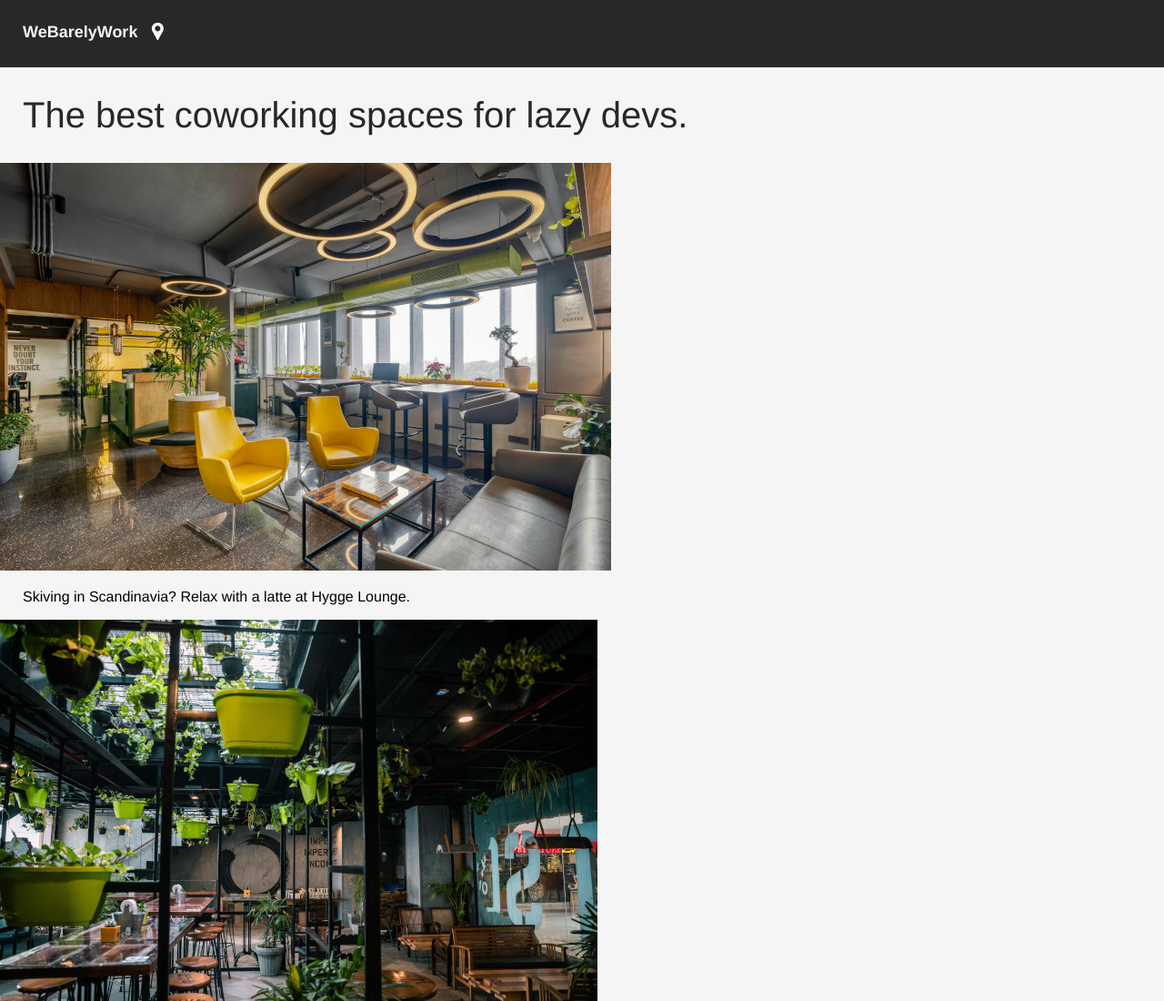
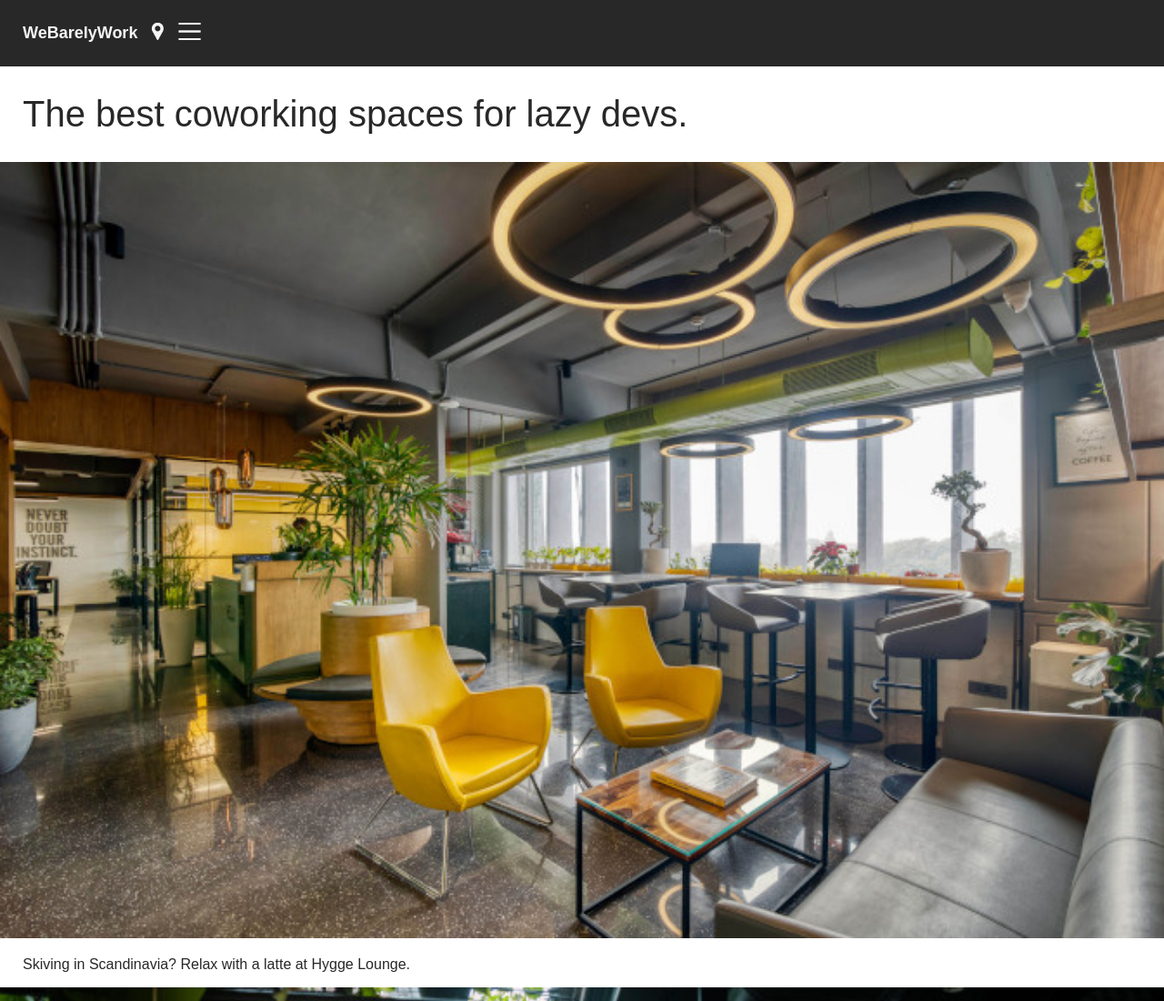
Before and after one commit to mpumi-moale/Coworking-space-site, a website built with Vite: page index.html in a window 1280 px wide. Shown: the top 1100 px of the page at 91% size. Built offline with nearby package versions, Linux system fonts and the light colour scheme.

Commit message:
added a menu item

```diff
--- a/index.html
+++ b/index.html
@@ -17,6 +17,9 @@
 					</li>
 					<li>
 						<img src="./src/assets/pin.png" class="icon" alt="location">
+					</li>
+          <li class="align-right">
+						<img src="./src/assets/burger.png" class="icon">
 					</li>
 				</ul>
 			</nav>
--- a/src/style.css
+++ b/src/style.css
@@ -1,36 +1,31 @@
 body {
     margin: 0;
     padding: 0;
-    font-family: Montserrat, Helvetica, sans-serif;
-    background-color: whitesmoke;
+    font-family: 'Montserrat', sans-serif;
+    color: #282828;
 }
 
-/*
-Challenge:
-1. Get this layout looking like the
-   screenshots on the slide.
-*/
+header {
+    background-color: #282828;
+    color: whitesmoke;
+}
 
-nav {
-    background: #282828;
-
+.logo {
+    font-size: 18px;
+    font-weight: 700;
 }
 
 ul {
-    margin-top: 0;
+    display: flex;
     list-style-type: none;
+    align-items: center;
+    margin: 0;
     padding: 25px;
-    display: flex;
-    color: #282828;
-    font-size: 18px;
-
+    gap: 10px;
 }
 
-.logo {
-    color: whitesmoke;
-    font-size: 18px;
-    font-weight: 700;
-    padding-right: 10px;
+li {
+    cursor: pointer;
 }
 
 .icon {
@@ -41,7 +36,10 @@ h1 {
     font-size: 40px;
     font-weight: 400;
     margin: 30px 25px;
-    color: #282828;
+}
+
+.item-img {
+    width: 100%;
 }
 
 .caption {
```
